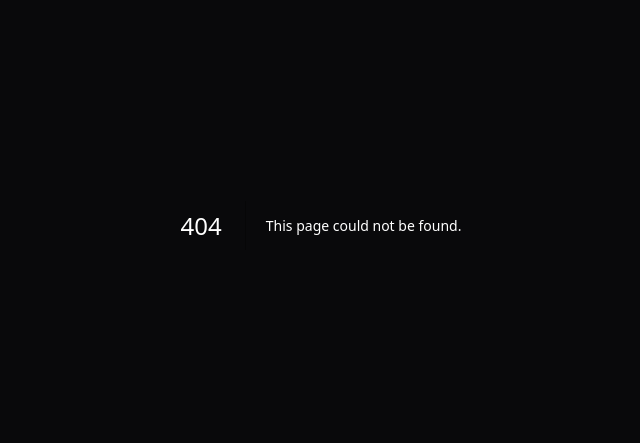
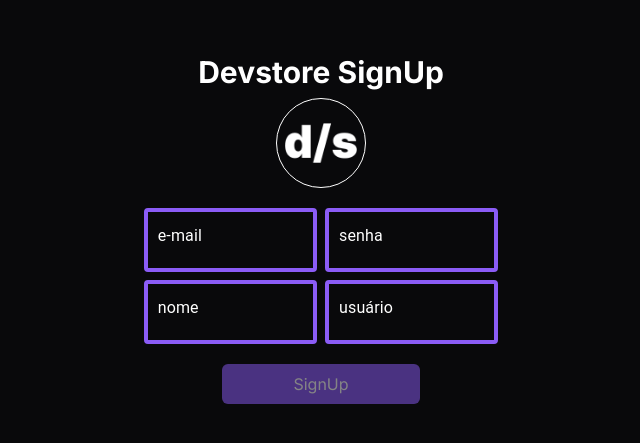
Before and after one commit to lucasdbr05/tech-pre-projeto, a Next.js app: page /sign-up in a window 1280 px wide. Before the commit this address had no page. Shown: the part 175-618 px from the top of the page, without its empty margins (319-959 px from the left). Built offline with nearby package versions, Linux system fonts and the light colour scheme.

Commit message:
feat: signUp page

```diff
--- a/package.json
+++ b/package.json
@@ -9,11 +9,15 @@
     "lint": "next lint"
   },
   "dependencies": {
+    "@emotion/react": "^11.11.4",
+    "@emotion/styled": "^11.11.5",
+    "@mui/material": "^5.15.20",
     "axios": "^1.7.2",
     "formik": "^2.4.6",
     "next": "14.2.3",
     "react": "^18",
-    "react-dom": "^18"
+    "react-dom": "^18",
+    "yup": "^1.4.0"
   },
   "devDependencies": {
     "@types/node": "^20",
--- a/src/app/login/page.tsx
+++ b/src/app/login/page.tsx
@@ -3,7 +3,7 @@ import { useFormik } from "formik";
 import Link from "next/link";
 import logo from "../../../public/s.png";
 import Image from "next/image";
-import Input from "@/components/Input/Input";
+import Input from "@/components/Input/OldInput";
 import axios from "axios";
 import { useState } from "react";
 import Error from "@/components/Error/Error";
--- /dev/null
+++ b/src/app/sign-up/page.tsx
@@ -0,0 +1,76 @@
+"use client"
+import Button from "@/components/Button/Button";
+import Input from "@/components/Input/Input";
+import { Form, Formik, FormikProps } from "formik";
+import * as Yup from 'yup';
+import logo from "../../../public/s.png";
+import Link from "next/link";
+import Image from "next/image";
+
+interface SignUpFields {
+    name: string;
+    username: string;
+    password: string;
+    email: string;
+}
+
+const initialValues: SignUpFields = {
+    name: '',
+    username: '',
+    password: '',
+    email: '',
+}
+
+const validationSchema = Yup.object({
+    email: Yup.string().email('Invalid email format').required('Required'),
+    name: Yup.string().required(),
+    username: Yup.string().ensure().required(),
+    password: Yup.string().min(6, 'Password must be at least 6 characters').required('Required'),
+});
+
+const onSubmit = (values: SignUpFields) => {
+    //TODO: data fetchinng with axios
+    console.log(values)
+    return;
+}
+
+const SignUp = () => {
+
+    const inputClassName = "placeholder-gray-500 border border-primary border-4 font-bold bg-transparent placeholder:font-semibold";
+    return (
+        <div className="w-screen h-screen absolute flex justify-center items-center">
+            <div className="w-full bg-inherit bg-[#242526] h-auto md:w-2/3 xl:w-1/3 p-4 rounded-xl flex flex-col items-center justify-center">
+                <h1 className="text-3xl font-bold py-2">Devstore SignUp</h1>
+                <div className="w-[25vw] h-[25vw] sm:w-[20vw] sm:h-[20vw] md:w-[7vw] md:h-[7vw] border border-white rounded-full flex items-center justify-center p-2">
+                    <Image src={logo} alt="logo" className="w-full" />
+                </div>
+                <Formik
+                    initialValues={initialValues}
+                    validationSchema={validationSchema}
+                    onSubmit={onSubmit}
+                >
+                    {
+                        ({isSubmitting, errors, dirty, touched, isValid, values ,handleChange}: FormikProps<SignUpFields>) => (
+
+                        <Form className="w-full h-[90%] flex flex-col items-center justify-between">
+                            <div className="w-full h-2/3 flex flex-col items-center justify-evenly p-5 gap-2">
+                                <div className="w-full h-[40%] flex flex-col gap-2 justify-center lg:flex-row items-center">
+                                    <Input name="email" type="email" label="e-mail" handleChange={handleChange} className={inputClassName}/>
+                                    <Input name="password" type="password" label="senha" handleChange={handleChange} className={inputClassName} />
+                                </div>
+                                <div className="w-full h-[40%] flex flex-col gap-2 justify-center lg:flex-row items-center">
+                                    <Input name="name" type="text" label="nome" handleChange={handleChange} className={inputClassName} />
+                                    <Input name="username" type="text" label="usuário" handleChange={handleChange} className={inputClassName} />
+                                </div>
+                            </div>
+                            <Button text="SignUp" isValid={isValid && dirty} isLoading={isSubmitting} />
+                        </Form>
+                        )
+                    }
+                </Formik>
+            </div>
+        </div>
+    );
+}
+
+export default SignUp;
--- a/src/components/Input/Input.tsx
+++ b/src/components/Input/Input.tsx
@@ -1,4 +1,7 @@
+import { Field } from "formik";
 import styles from "./input.module.css";
+import { TextField, TextFieldProps, ThemeProvider, createTheme } from "@mui/material";
+import { ReactNode, useEffect, useState } from "react";
 type props = {
     error: string | undefined;
     value: string;
@@ -6,21 +9,74 @@ type props = {
     name: string
 };
 
-export default function Input({ error, value, handleChange, name }: props) {
+type InputProps = {
+    name: string;
+    label: string;
+    placeholder?: string;
+    disabled?: boolean;
+    className?: string;
+    error?: string | undefined;
+    handleChange?: any;
+    type?: "text" | "email" | "password";
+};
+
+const theme = createTheme({
+    components: {
+      MuiTextField: {
+        styleOverrides: {
+          root: {
+            '& label': {
+            color: 'white',
+            },
+            '& label.Mui-focused': {
+            color: 'white',
+            },
+
+            '& .MuiOutlinedInput-root': {
+            '& fieldset': {
+                borderColor: 'transparent',
+            },
+            '&:hover fieldset': {
+                borderColor: 'transparent',
+            },
+            '&.Mui-focused fieldset': {
+                borderColor: 'transparent',
+            },
+            },
+        },
+    },
+      },
+    },
+  });
 
 
-    return(
-        <>
-        <div className="w-[58%] flex flex-row items-center justify-between">
-            <h3>{name}:</h3>
-            <h3 className="text-error text-sm py-1 min-h-[28px]">{error && error}</h3>
+
+export default function Input({name, label, className, disabled, error, placeholder = "", handleChange, type="text" }: InputProps) {
+    const [value, setValue] = useState<string>();
+
+    return (
+        <div>
+            <ThemeProvider theme={theme}>
+                <Field name={name} type={type}>
+                    {({field, form}: any) => (
+                        <TextField
+                        {...field}
+                        name={field.name}
+                        label={label}
+                        value={field.value}
+                        onChange={handleChange}
+                        disabled={disabled}
+                        error={error}
+                        type={type}
+                        placeholder={placeholder}
+                        InputProps={{
+                            className: className,
+                            }}
+
+                            />
+                            )}
+                </Field>
+            </ThemeProvider>
         </div>
-            <input type={name === "senha" ? 'password' : name} name={name} onChange={handleChange}
-                value={value} placeholder={`${name}: `}
-                className={`${styles.input} border-2 outline-none
-                ${error && error ? "border-error focus:border-error"
-                        : "border-primary focus:border-primary"} `} />
-        </>
-
-    );
+    )
 }
--- /dev/null
+++ b/src/components/Input/OldInput.tsx
@@ -0,0 +1,26 @@
+import styles from "./input.module.css";
+type props = {
+    error: string | undefined;
+    value: string;
+    handleChange: any;
+    name: string
+};
+
+export default function Input({ error, value, handleChange, name }: props) {
+
+
+    return(
+        <>
+        <div className="w-[58%] flex flex-row items-center justify-between">
+            <h3>{name}:</h3>
+            <h3 className="text-error text-sm py-1 min-h-[28px]">{error && error}</h3>
+        </div>
+            <input type={name === "senha" ? 'password' : name} name={name} onChange={handleChange}
+                value={value} placeholder={`${name}: `}
+                className={`${styles.input} border-2 outline-none
+                ${error && error ? "border-error focus:border-error"
+                        : "border-primary focus:border-primary"} `} />
+        </>
+
+    );
+}
```
Also changed, not shown: 1 other file (tests, documents, lock files or other folders).
